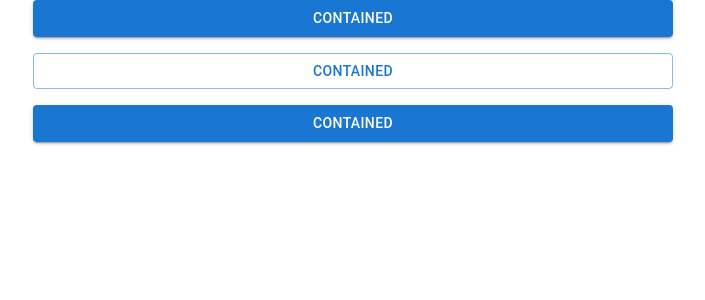
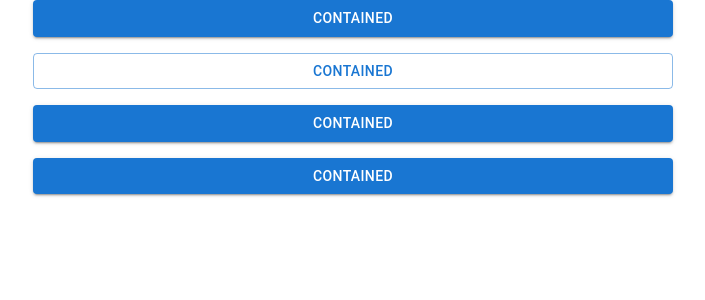
Before and after one commit to yeganehRajab/my-store-app, a Next.js app: page /home in a window 1280 px wide. Shown: the top 300 px of the page, without its empty margins (287-992 px from the left). Built offline with nearby package versions, Linux system fonts and the light colour scheme.

Commit message:
[feat]:test git

```diff
--- a/pages/home/index.jsx
+++ b/pages/home/index.jsx
@@ -7,6 +7,7 @@ const HomePage = () => {
       <Button variant="contained" sx={style.ButtonSx()}>Contained</Button>
       <Button variant="outlined" sx={style.ButtonSx()}>Contained</Button>
       <Button variant="contained" sx={style.ButtonSx()}>Contained</Button>
+      <Button variant="contained" sx={style.ButtonSx()}>Contained</Button>
 
     </Stack>
   )
```
